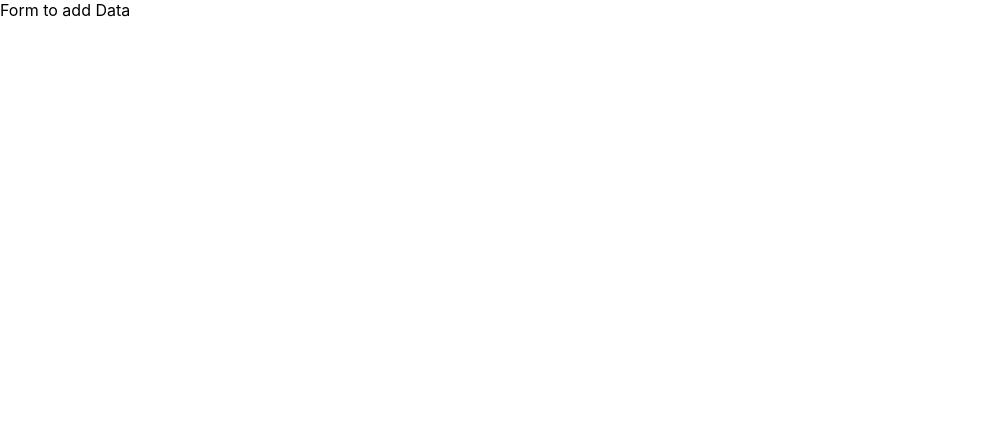
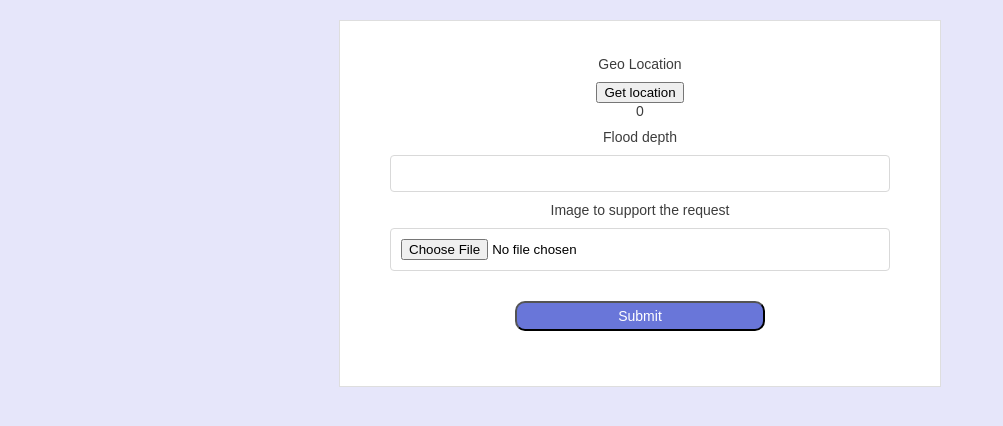
Before and after one commit to WebOps-and-Blockchain-Club/chennai-water-logging-client, a React (Create React App) app: page / in a window 1280 px wide. Shown: the top 426 px of the page, without its empty margins (0-1003 px from the left). Built offline with nearby package versions, Linux system fonts and the light colour scheme.

Commit message:
form for submitting data

```diff
--- a/src/Components/Pages/AddData.tsx
+++ b/src/Components/Pages/AddData.tsx
@@ -1,7 +1,37 @@
 import React from "react";
+import "../../Styles/addData.css"
 
 interface Probs {}
 
 export const AddData = (probs: Probs) => {
-  return <div>Form to add Data</div>;
+  const [filelist , setFilelist] = React.useState();
+  const [latitude , setLatitude] = React.useState(0);
+  const handleImageUpload = ( e : any) =>{
+      setFilelist(e.target.files[0])
+  }
+
+  const getGeolocation = (e : any)=>{
+    e.preventDefault();
+    if (navigator.geolocation) {
+      navigator.geolocation.getCurrentPosition((position) => {
+        console.log(position.coords.latitude)
+        setLatitude(position.coords.latitude)
+      });
+    }
+  }
+  console.log(filelist)
+
+        return(
+          <form >
+        <label>Geo Location</label>
+        <button onClick={getGeolocation}>Get location</button>
+        <label>{latitude}</label>
+        <label>Flood depth</label>
+        <input name="address" />
+        <label>Image to support the request</label>
+        <input type="file" accept="image/*" capture="environment" onChange={handleImageUpload}/>
+        {/* <label>{filelist}</label> */}
+        <button type="submit" className="submitButton">Submit</button>
+      </form>
+        )
 };
--- /dev/null
+++ b/src/Styles/addData.css
@@ -0,0 +1,47 @@
+body{
+    background: lavender;
+    padding: 20px;
+ }
+form {
+    background: white;
+    border: 1px solid #dedede;
+    display: flex;
+    flex-direction: column;
+    justify-content: space-around;
+    margin: 0 auto;
+    max-width: 500px;
+    padding: 35px 50px;
+    align-items: center;
+    justify-content: center;
+  }
+
+
+  input {
+    border: 1px solid #d9d9d9;
+    border-radius: 4px;
+    box-sizing: border-box;
+    padding: 10px;
+    width: 100%;
+    margin-bottom: 10px;
+  }
+
+  label {
+    color: #3d3d3d;
+    display: block;
+    font-family: sans-serif;
+    font-size: 14px;
+    font-weight: 500;
+    margin-bottom: 10px;
+    float: inline-start !important;
+  }
+
+  .submitButton {
+    background-color: #6976d9;
+    color: white;
+    font-family: sans-serif;
+    width: 50%;
+    font-size: 14px;
+    margin: 20px 0px;
+    padding: 5px;
+    border-radius: 10px;
+  }
```
